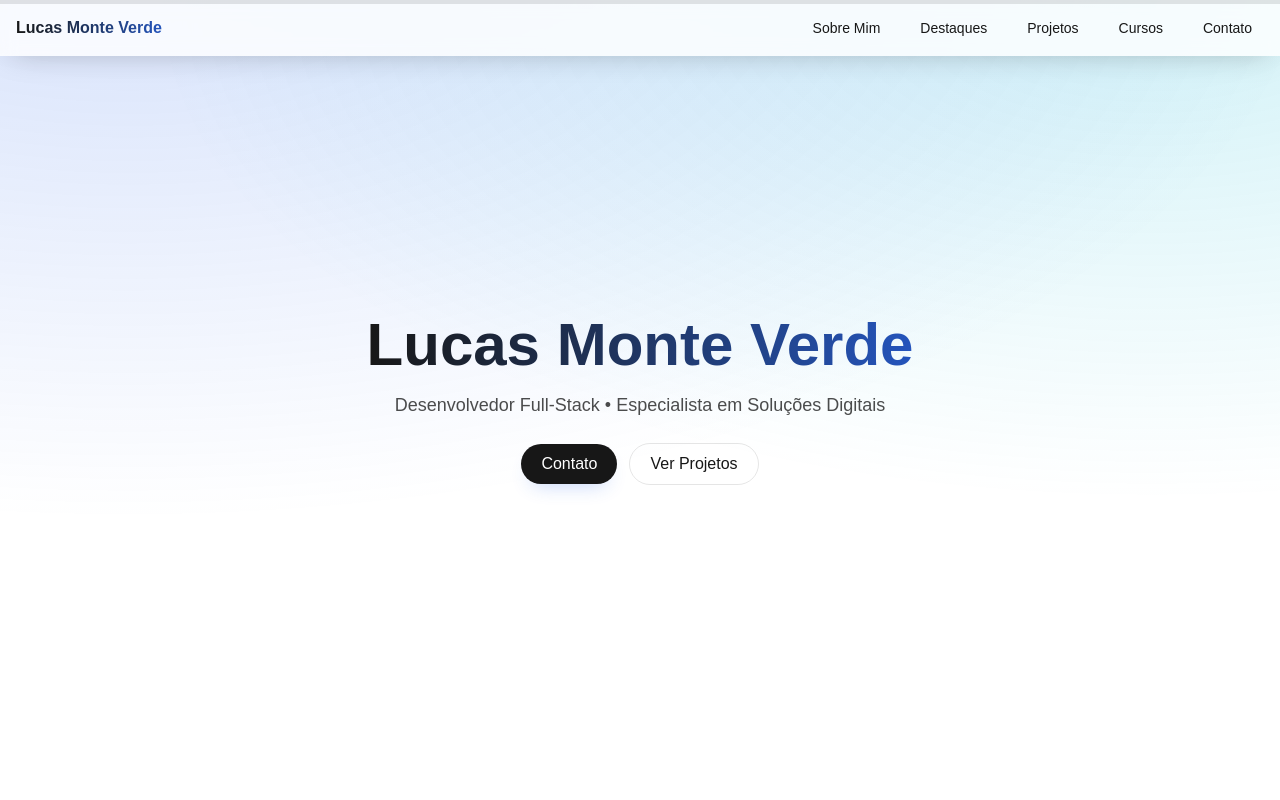
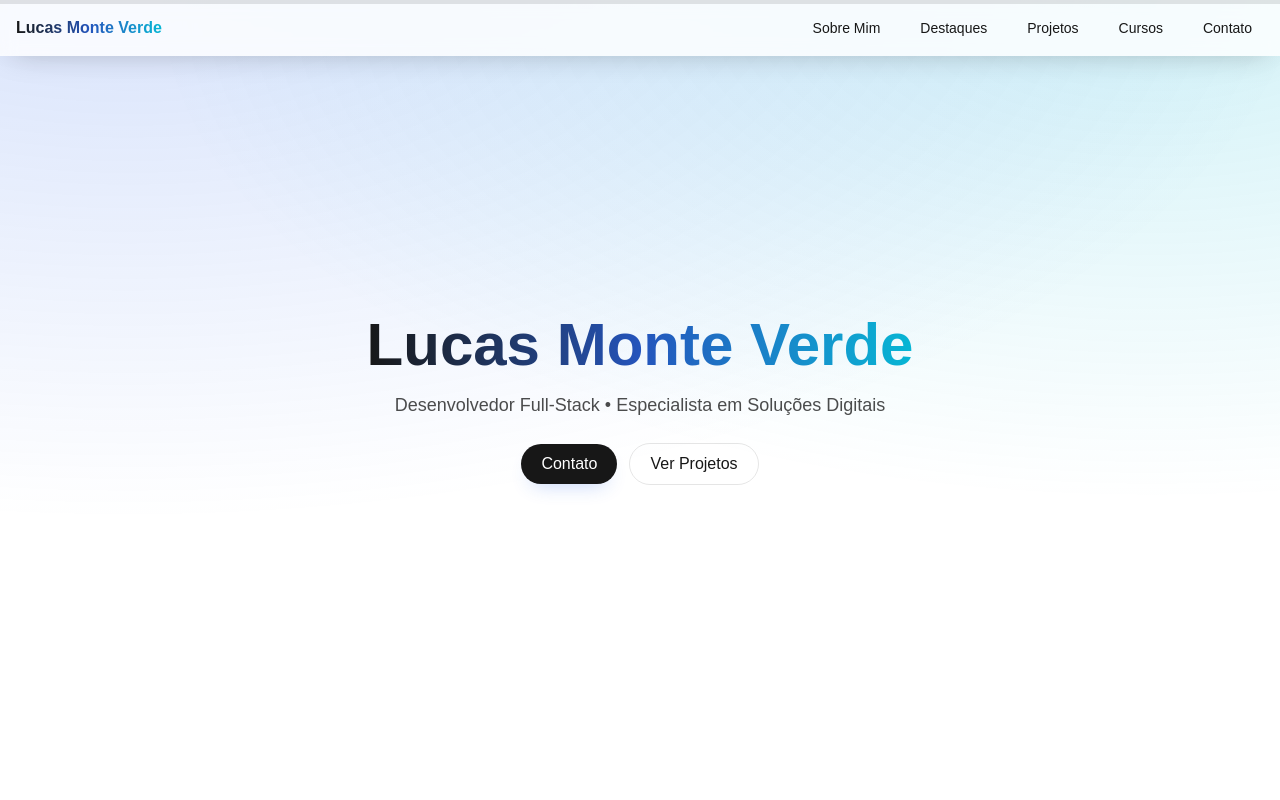
Before and after one commit to offmonte/lucasmonte, a Next.js app: page / in a window 1280 px wide. Shown: the top 800 px of the page. Built offline with nearby package versions, Linux system fonts and the light colour scheme.

Commit message:
Manual code updates made to file: src/styles/globals.css

```diff
--- a/src/styles/globals.css
+++ b/src/styles/globals.css
@@ -20,7 +20,7 @@
     --background: #0a0a0a;
     --foreground: #ededed;
     --accent: #60a5fa; /* blue-400 */
-    --accent-2: #22d3ee; /* cyan-400 */
+    --accent-2: #60a5fa;/*#22d3ee; /* cyan-400 */
     --muted-rgb: 255, 255, 255;
   }
 }
@@ -49,7 +49,7 @@ html { scroll-behavior: smooth; }
 
 /* Headline gradient accent */
 .headline-accent {
-  background: linear-gradient(90deg, var(--foreground), color-mix(in oklab, var(--accent), var(--foreground) 20%));/*, var(--accent-2));/* Headline gradient accent */
+  background: linear-gradient(90deg, var(--foreground), color-mix(in oklab, var(--accent), var(--foreground) 20%), var(--accent-2));
   -webkit-background-clip: text;
   background-clip: text;
   color: transparent;
```
